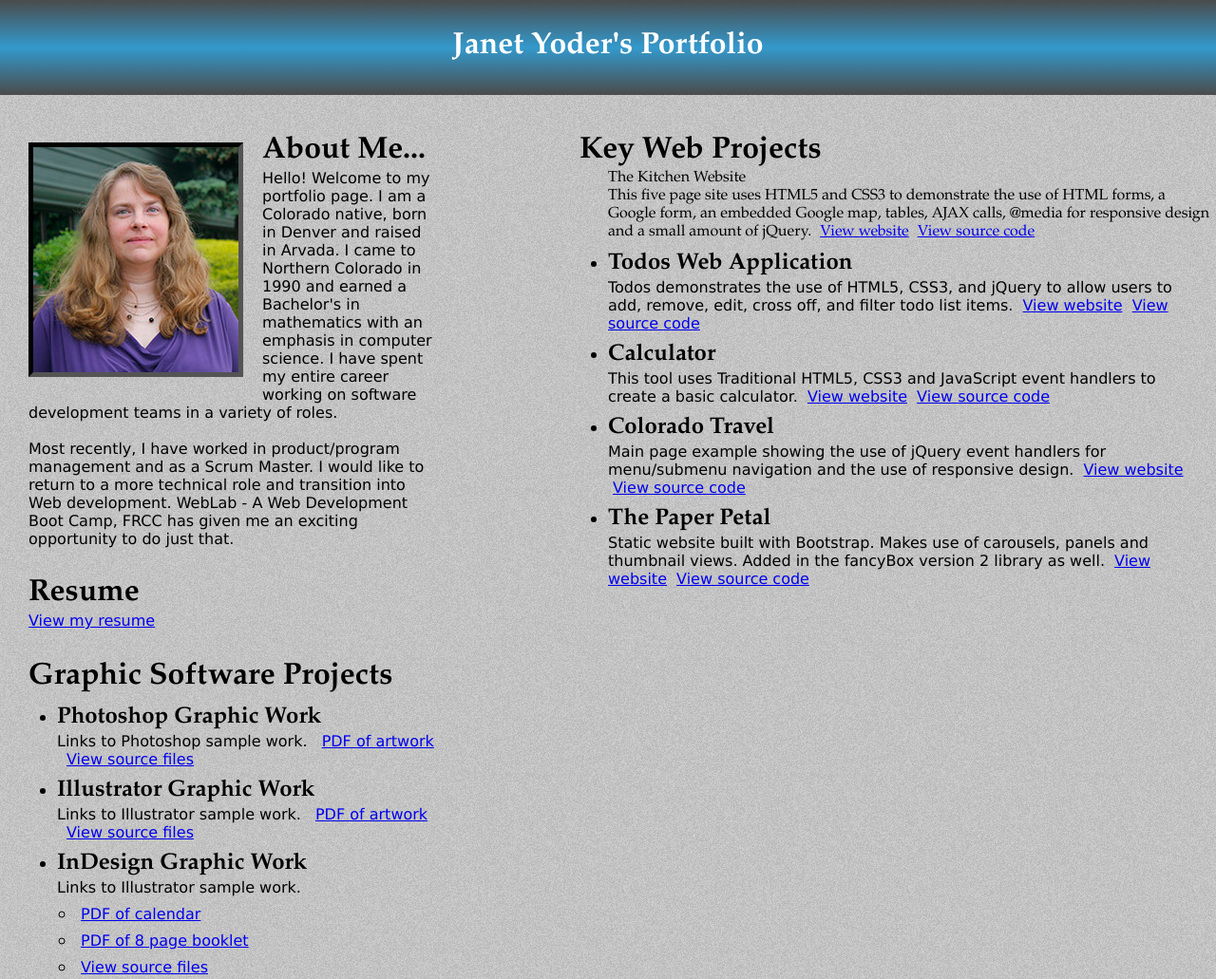
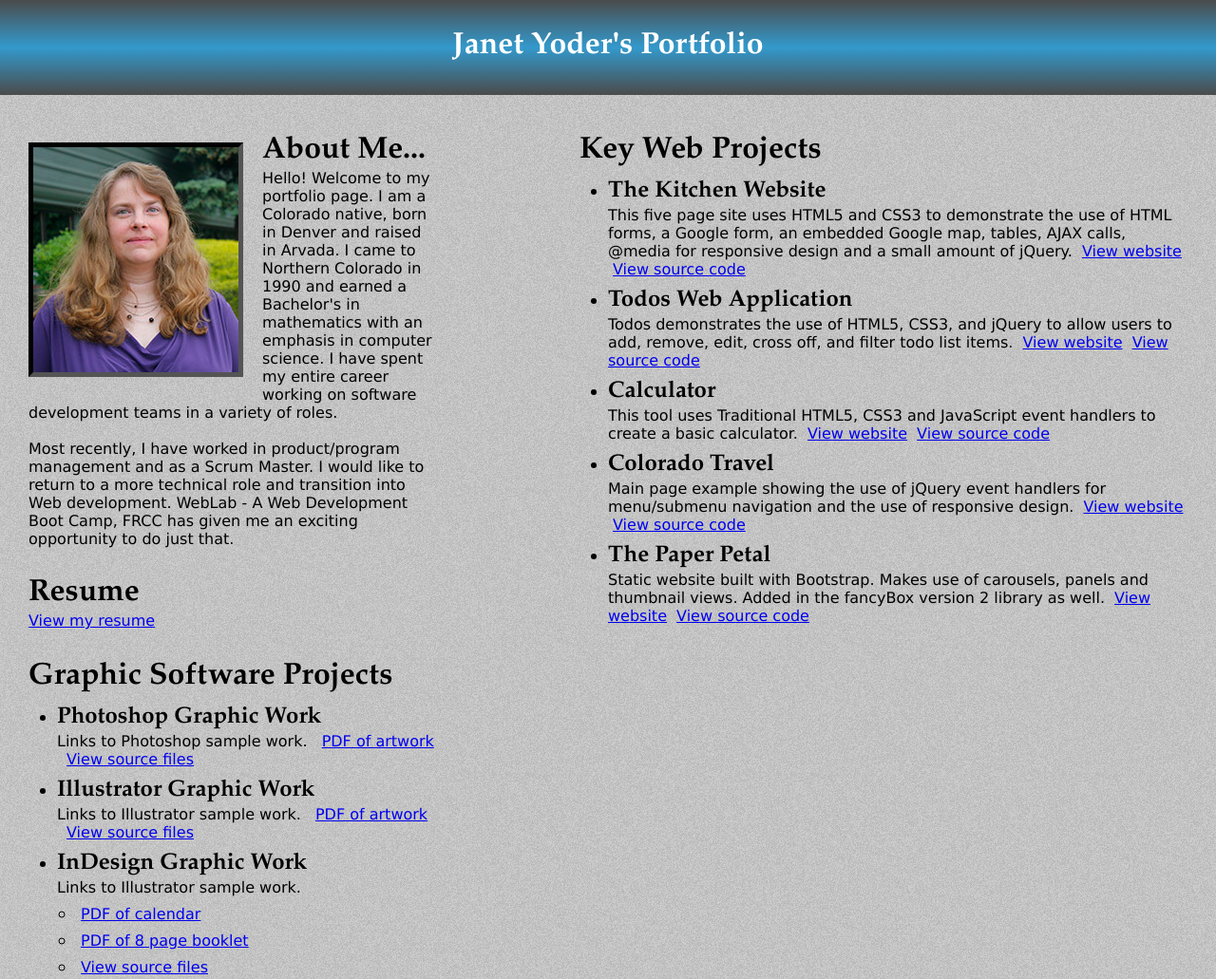
Before and after one commit to jcyoder/jcyoder.github.io, a Jekyll site: the page index.html, which Jekyll copies as it is, in a window 1280 px wide. Shown: the whole page at 95% size. Built offline with Jekyll 4.4.1, drawn with Linux system fonts in a browser that asks for light colours.

Commit message:
added a closing li tag

```diff
--- a/index.html
+++ b/index.html
@@ -67,7 +67,8 @@
 						This site is created with Bootstrap Twitter and is incorporated with the AllProWebTool's platform (contains product selection and shopping cart).  The site is live.
 						<a class="projlinks" href="http://drnuzum.com" target="_blank">View website</a>
 					</p>
-				<li> -->
+				-->
+				<li>
 					The Kitchen Website<br/>
 					<p class="projdesc">
 						This five page site uses HTML5 and CSS3 to demonstrate the use of HTML forms, a Google form,
```
